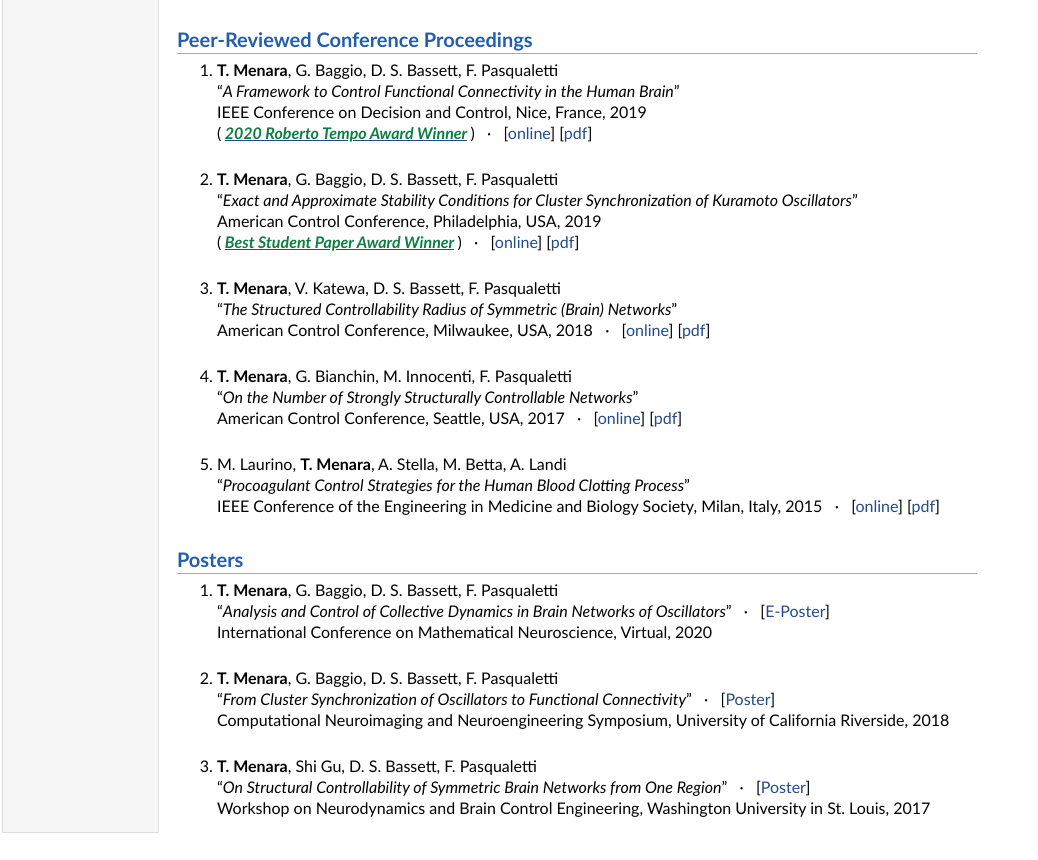
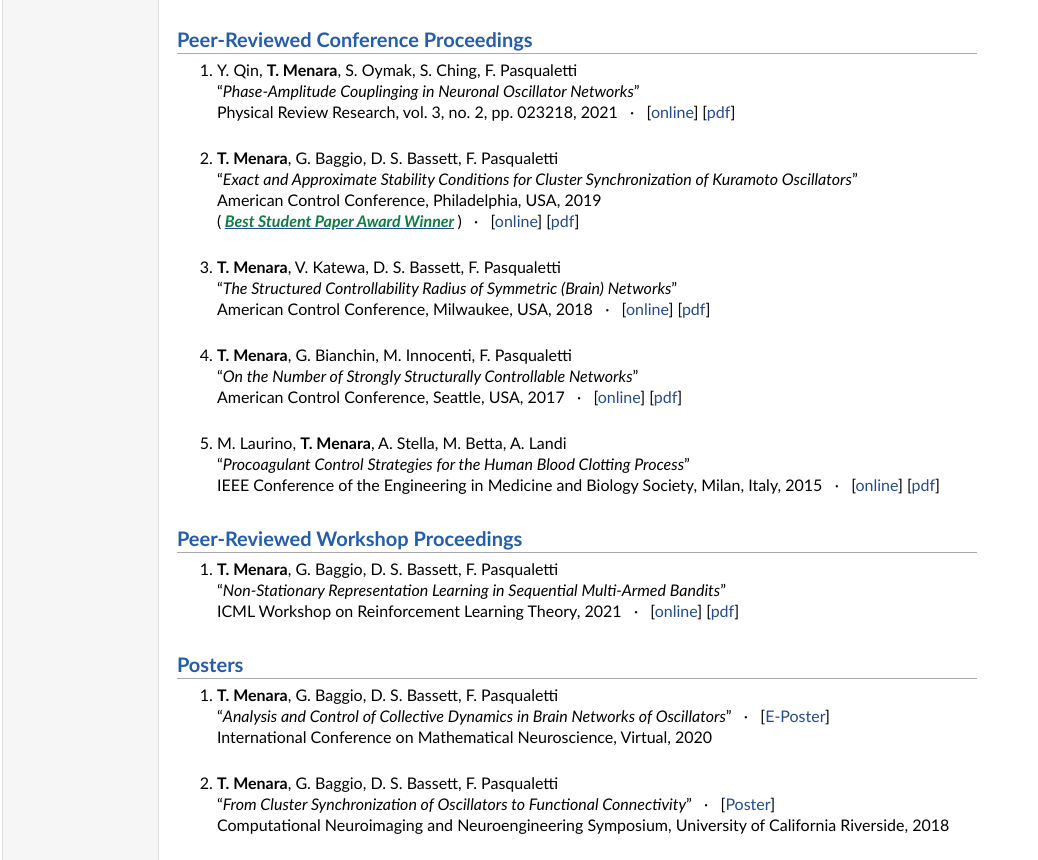
Before and after one commit to tommasomenara/tommasomenara.github.io, a plain HTML site: page publications.html in a window 1280 px wide. Shown: the part 998-1858 px from the top of the page, without its empty margins (0-1038 px from the left). Before the commit the page ends 1833 px from the top, so only its background shows below. Drawn offline with nearby package versions, Linux system fonts and the light colour scheme; some packages are replaced by stand-ins of ours.

Commit message:
Add files via upload

```diff
--- a/publications.html
+++ b/publications.html
@@ -96,10 +96,9 @@ IEEE Transactions on Automatic Control, vol. 64, no. 9, pp. 3740-3747, Sep 2019
 </ol>
 <h2>Peer-Reviewed Conference Proceedings</h2>
 <ol>
-<li><p><b>T. Menara</b>, G. Baggio, D. S. Bassett, F. Pasqualetti<br />
-&ldquo;<i>A Framework to Control Functional Connectivity in the Human Brain</i>&rdquo;<br />
-IEEE Conference on Decision and Control, Nice, France, 2019<br />
-(<b><i> <font color="7101C9"> <a href="http://ieeecss.org/awards/roberto-tempo-best-cdc-paper-award"><span style="text-decoration: underline;"><span style="color:rgb(12,127,64);">2020 Roberto Tempo Award Winner</span></span></a></font> </b></i>) &nbsp; &middot; &nbsp; [<a href="https://ieeexplore.ieee.org/document/9029223" target=&ldquo;blank&rdquo;>online</a>]&nbsp;[<a href="https://github.com/tommasomenara/tommasomenara.github.io/raw/master/Papers/TM-GB-DSB-FP-19c.pdf" target=&ldquo;blank&rdquo;>pdf</a>]
+<li><p>Y. Qin, <b>T. Menara</b>, S. Oymak, S. Ching, F. Pasqualetti<br />
+&ldquo;<i>Phase-Amplitude Couplinging in Neuronal Oscillator Networks</i>&rdquo;<br />
+Physical Review Research, vol. 3, no. 2, pp. 023218, 2021 &nbsp; &middot; &nbsp; [<a href="https://journals.aps.org/prresearch/abstract/10.1103/PhysRevResearch.3.023218" target=&ldquo;blank&rdquo;>online</a>]&nbsp;[<a href="https://github.com/tommasomenara/tommasomenara.github.io/raw/master/Papers/YQ-TM-DSB-FP-21.pdf" target=&ldquo;blank&rdquo;>pdf</a>]
 <br />
 <br /></p>
 </li>
@@ -126,6 +125,13 @@ American Control Conference, Seattle, USA, 2017 &nbsp; &middot; &nbsp; [<a href=
 IEEE Conference of the Engineering in Medicine and Biology Society, Milan, Italy, 2015 &nbsp; &middot; &nbsp; [<a href="https://ieeexplore.ieee.org/abstract/document/7319380" target=&ldquo;blank&rdquo;>online</a>]&nbsp;[<a href="https://github.com/tommasomenara/tommasomenara.github.io/raw/master/Papers/ML-TM-AS-MB-AL-EMBS15.pdf" target=&ldquo;blank&rdquo;>pdf</a>]</p>
 </li>
 </ol>
+<h2>Peer-Reviewed Workshop Proceedings</h2>
+<ol>
+<li><p><b>T. Menara</b>, G. Baggio, D. S. Bassett, F. Pasqualetti<br />
+&ldquo;<i>Non-Stationary Representation Learning in Sequential Multi-Armed Bandits</i>&rdquo;<br />
+ICML Workshop on Reinforcement Learning Theory, 2021 &nbsp; &middot; &nbsp; [<a href="https://lyang36.github.io/icml2021_rltheory/camera_ready/86.pdf" target=&ldquo;blank&rdquo;>online</a>]&nbsp;[<a href="https://github.com/tommasomenara/tommasomenara.github.io/raw/master/Papers/YQ-TM-SO-SC-FP-21.pdf" target=&ldquo;blank&rdquo;>pdf</a>]</p>
+</li>
+</ol>
 <h2>Posters</h2>
 <ol>
 <li><p><b>T. Menara</b>, G. Baggio, D. S. Bassett, F. Pasqualetti<br />
```
